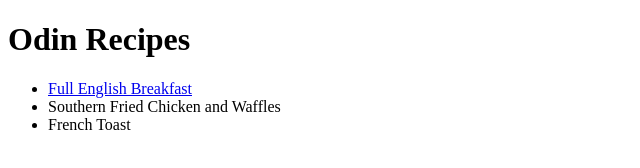
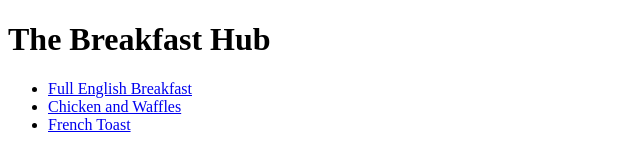
Before and after one commit to cchron00/odin-recipes, a plain HTML site: page index.html in a window 1280 px wide. Shown: the whole page, without its empty margins (0-640 px from the left). Drawn offline with Linux system fonts and the light colour scheme.

Commit message:
Add recipe pages to index and increase uniformity

```diff
--- a/index.html
+++ b/index.html
@@ -3,15 +3,15 @@
 <html lang="en">
     <head>
         <meta charset="utf-8">
-        <title>Recipes Index</title>
+        <title>The Breakfast Hub</title>
     </head>
 
     <body>
-        <h1>Odin Recipes</h1>
+        <h1>The Breakfast Hub</h1>
         <ul>
             <li><a href="./recipes/full-english-breakfast.html">Full English Breakfast</a></li>
-            <li><a>Southern Fried Chicken and Waffles</a></li>
-            <li><a>French Toast</a></li>
+            <li><a href="./recipes/chicken-and-waffles.html">Chicken and Waffles</a></li>
+            <li><a href="./recipes/french-toast.html">French Toast</a></li>
         </ul>
     </body>
 
```
Also changed, not shown: recipes/chicken-and-waffles.html (added, +13 -0 lines), recipes/french-toast.html (added, +13 -0 lines), recipes/full-english-breakfast.html (+1 -0 lines).
